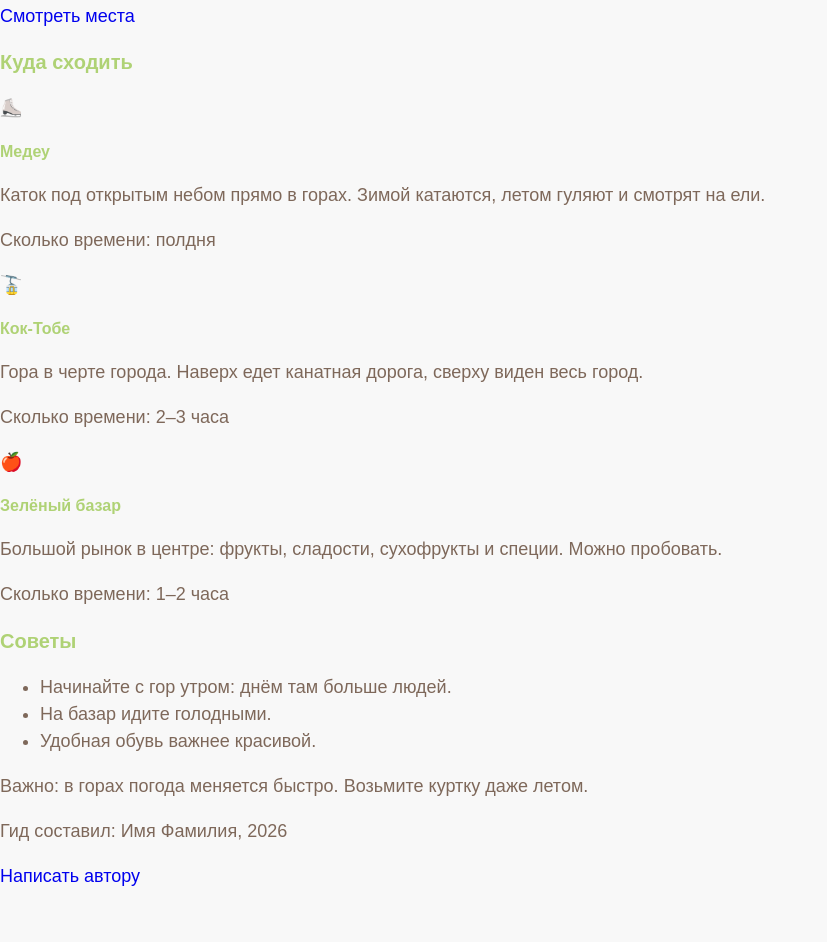
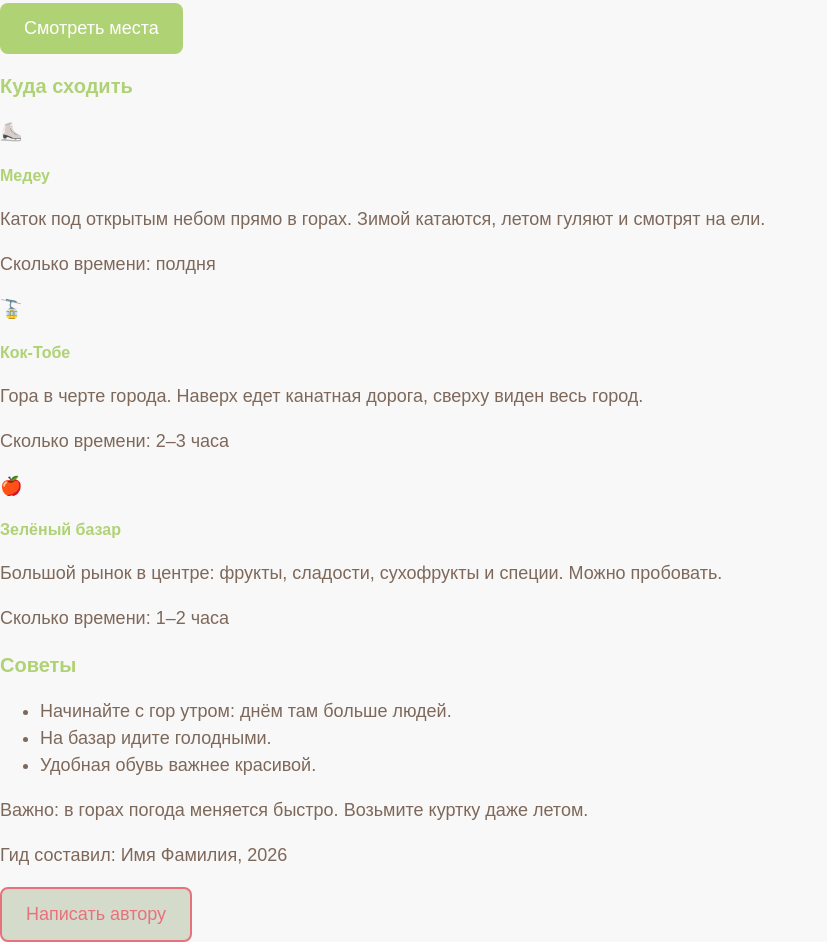
Before and after one commit to zsabitova217-wq/city-guide, a plain HTML site: page index.html in a window 1280 px wide. Shown: the part 348-1290 px from the top of the page, without its empty margins (0-827 px from the left). Before the commit the page ends 1238 px from the top, so only its background shows below. Drawn offline with Linux system fonts and the light colour scheme.

Commit message:
Button design

```diff
--- a/style.css
+++ b/style.css
@@ -42,3 +42,15 @@ a {
   color: #e7717d;
   margin-right: 20px;
 }
+.button {
+  display: inline-block;
+  padding: 12px 24px;
+  background-color: #afd275;
+  color: #ffffff;
+  border-radius: 8px;
+}
+.button-outline {
+  background-color: #d5dbcb;
+  border: 2px solid #e7717d;
+  color: #e7717d;
+}
```
